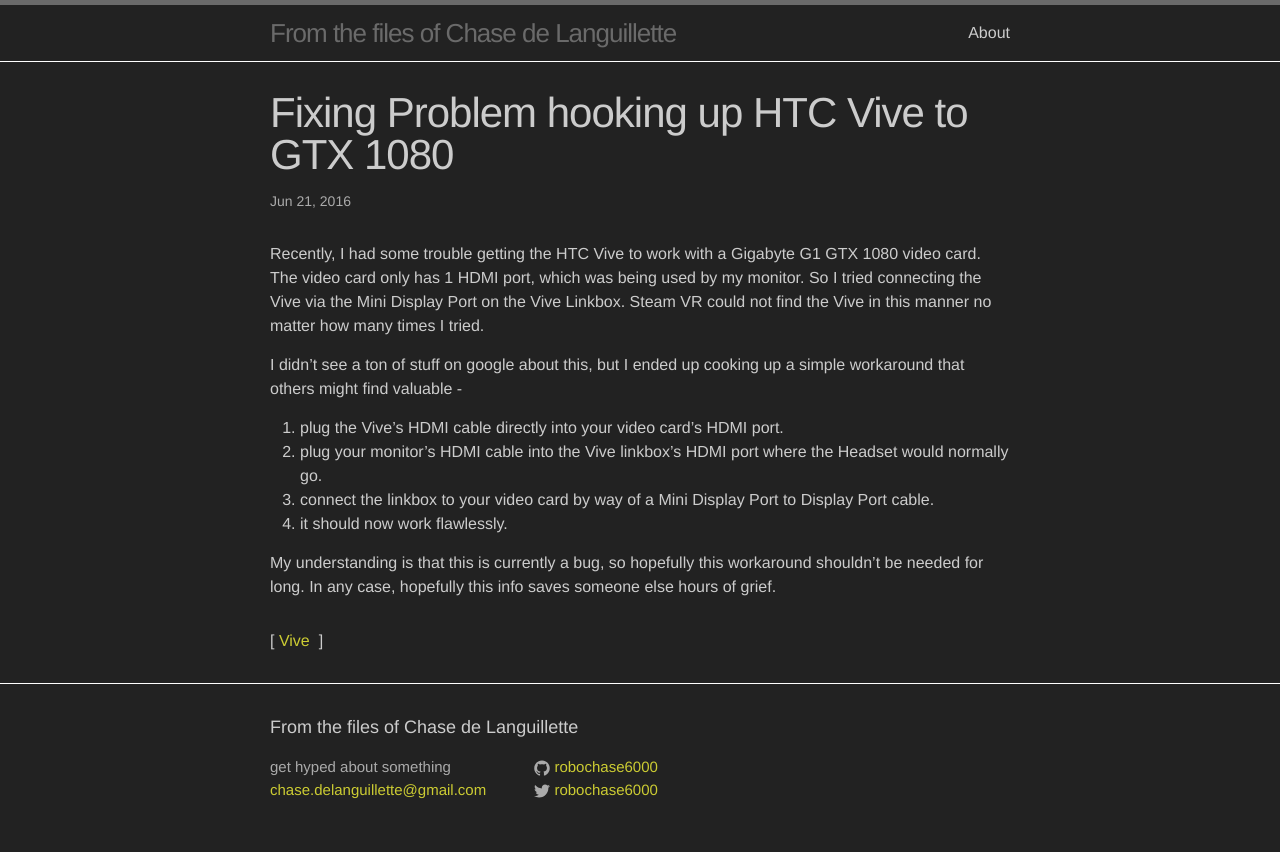
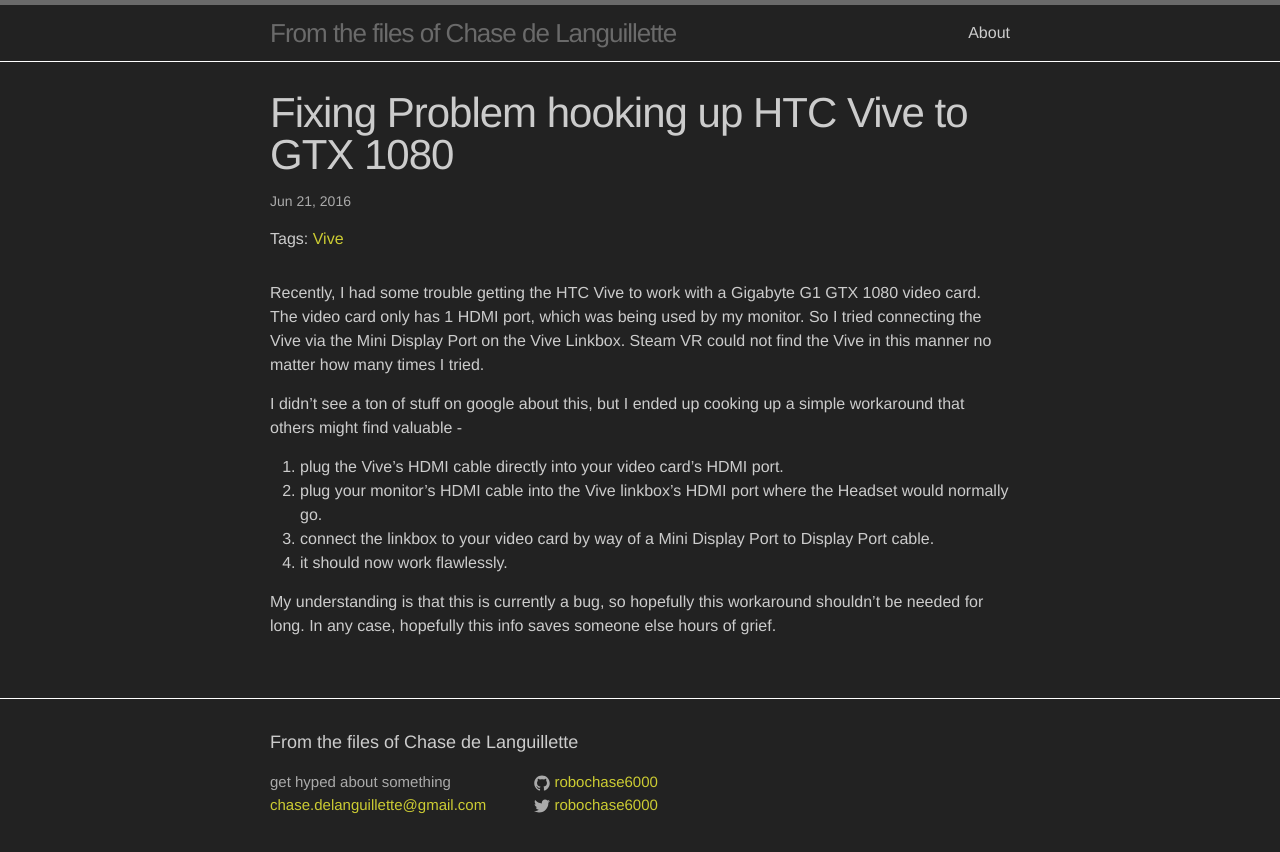
Before and after one commit to robochase6000/robochase6000.github.io, a Jekyll site: the page built from _posts/2016-06-21-vive-on-gtx-1080.markdown, in a window 1280 px wide. Shown: the top 852 px of the page. Built offline with Jekyll 4.4.1, drawn with Linux system fonts in a browser that asks for light colours; comment, search, counter and statistics services are not loaded.

Commit message:
improve tags

```diff
--- a/_layouts/post.html
+++ b/_layouts/post.html
@@ -6,18 +6,17 @@
   <header class="post-header">
     <h1 class="post-title" itemprop="name headline">{{ page.title }}</h1>
     <p class="post-meta"><time datetime="{{ page.date | date_to_xmlschema }}" itemprop="datePublished">{{ page.date | date: "%b %-d, %Y" }}</time>{% if page.author %} • <span itemprop="author" itemscope itemtype="http://schema.org/Person"><span itemprop="name">{{ page.author }}</span></span>{% endif %}</p>
+    <span>Tags:
+		  {% for tag in page.tags %}
+		    {% capture tag_name %}{{ tag }}{% endcapture %}
+		    <a href="/tags/{{ tag_name }}"><nobr>{{ tag_name }}</nobr>&nbsp;</a>
+		  {% endfor %}
+		</span>
   </header>
 
   <div class="post-content" itemprop="articleBody">
     {{ content }}
   </div>
-
-	<span>[
-	  {% for tag in page.tags %}
-	    {% capture tag_name %}{{ tag }}{% endcapture %}
-	    <a href="/tags/{{ tag_name }}"><nobr>{{ tag_name }}</nobr>&nbsp;</a>
-	  {% endfor %}
-	]</span>
 
   <div id="disqus_thread"></div>
 	<script>
```
